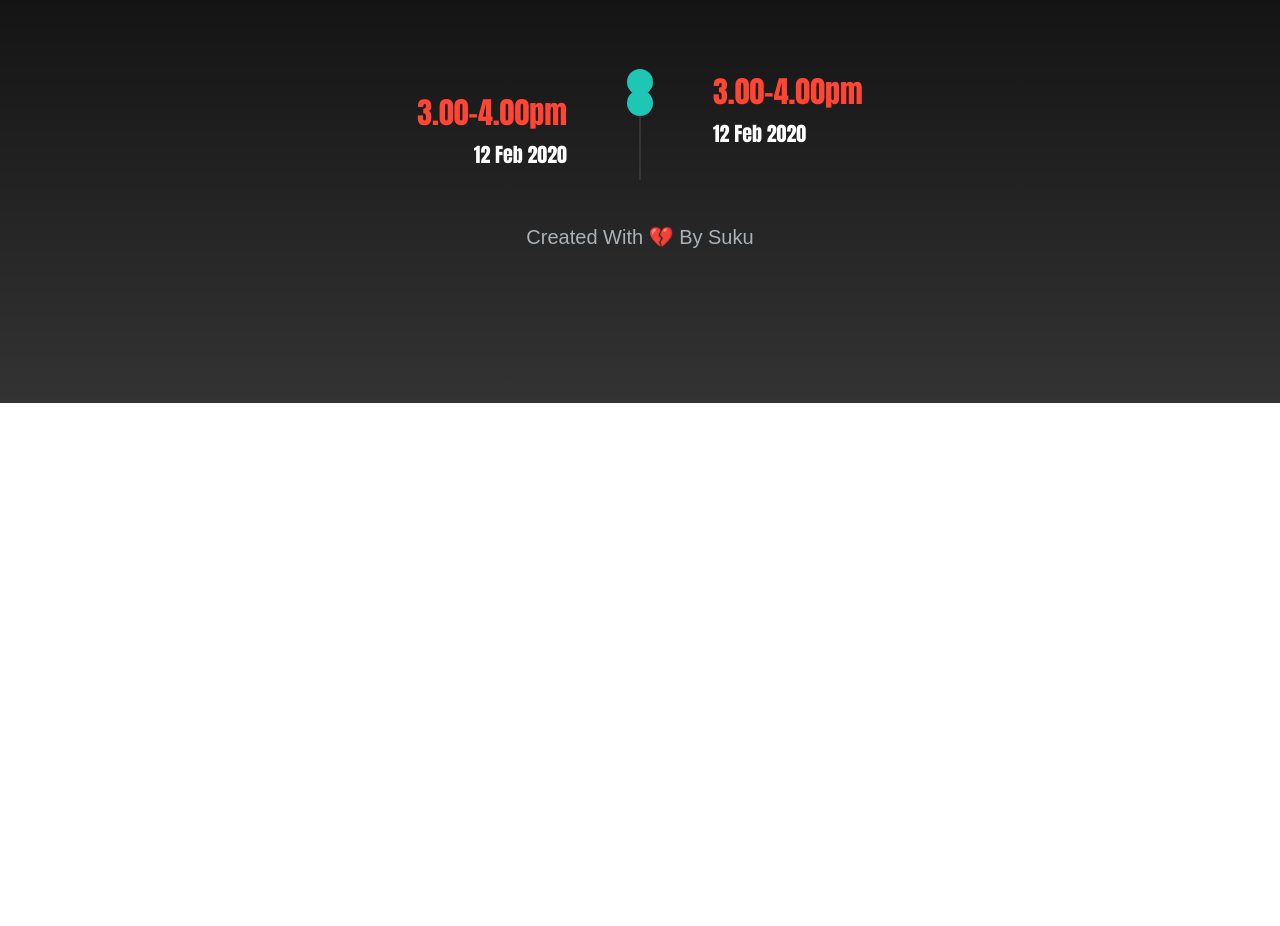
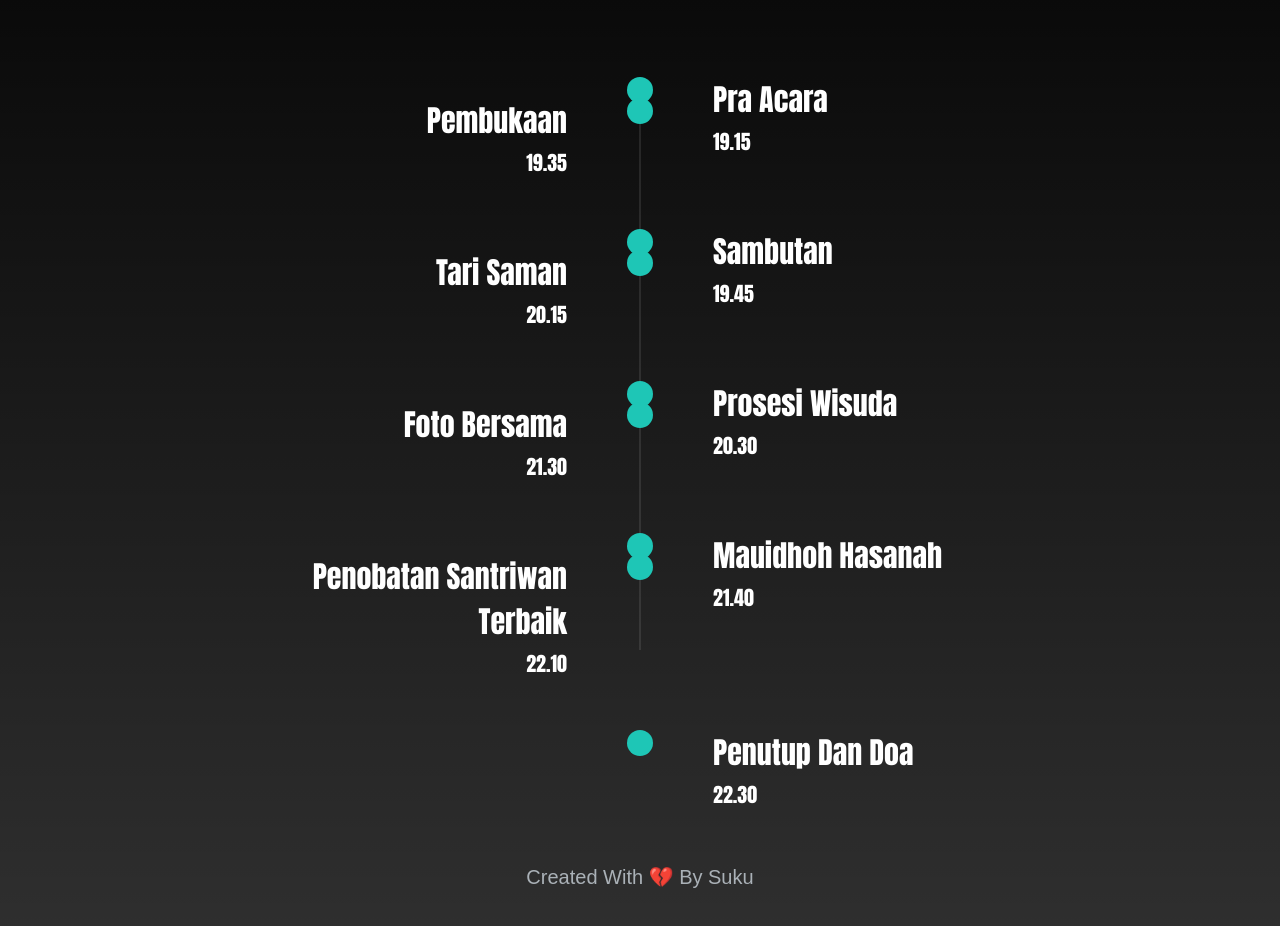
Before and after one commit to 4RSIM3R/akhirussanah, a plain HTML site: page index.html in a window 1280 px wide. Shown: the part 2331-3257 px from the top of the page. Before the commit the page ends 2734 px from the top, so only its background shows below. Drawn offline with Linux system fonts and the light colour scheme; a web font is replaced by a local one.

Commit message:
:pencil: update

```diff
--- a/index.html
+++ b/index.html
@@ -57,8 +57,8 @@
                     <div class="section_title  mb-80">
                         <h3 class="wow fadeInRight text-center mb-50" data-wow-duration="1s" data-wow-delay=".3s">Assalamualaikum Wr Wb</h3>
                         <p class="wow fadeInRight text-left mb-80" cla data-wow-duration="1s" data-wow-delay=".4s">Dengan penuh rasa syukur dan suka cita, kami mengundang Bapak / Ibu / Saudara/i dalam acara Haflah Akhirussanah Asrama Sulaiaman Bilqis yang insyaallah akan dilaksanakan pada </p>
-                        <p class="text-left mb-30 mt-30">Hari / Tanggal : Ahad, 14 Maret 2021</p>
-                        <p class="text-left mb-30">Waktu : 08:00</p>
+                        <p class="text-left mb-30 mt-30">Hari / Tanggal : Sabtu, 10 April 2021</p>
+                        <p class="text-left mb-30">Waktu : 20:00 WIB</p>
                         <p class="text-left mb-30">Tempat : Asrama Sulaiman Bilqis</p>
                     </div>
                 </div>
@@ -70,7 +70,7 @@
                             <img src="./EventCon_files/shape_3.svg" alt="">
                         </div>
                         <div class="thumb_inner  wow fadeInUp" data-wow-duration="1s" data-wow-delay=".3s">
-                            <img src="./EventCon_files/about.png" alt="">
+                            <img src="./IMG_1279-min.jpg" alt="">
                         </div>
                     </div>
                 </div>
@@ -100,9 +100,9 @@
                         <div class="single_propram mb-80">
                             <div class="inner_wrap">
                                 <div class="circle_img"></div>
-                                <div class="porgram_top mb-80">
-                                    <span class=" wow fadeInLeft" data-wow-duration="1s" data-wow-delay=".3s">3.00-4.00pm</span>
-                                    <h4 class=" wow fadeInUp" data-wow-duration="1s" data-wow-delay=".4s">12 Feb 2020
+                                <div class="porgram_top">
+                                    <span style="color: white !important;" class=" wow fadeInLeft" data-wow-duration="1s" data-wow-delay=".3s">Pra Acara</span>
+                                    <h4 class=" wow fadeInUp" data-wow-duration="1s" data-wow-delay=".4s">19.15
                                     </h4>
                                 </div>
                             </div>
@@ -111,8 +111,78 @@
                             <div class="inner_wrap">
                                 <div class="circle_img"></div>
                                 <div class="porgram_top">
-                                    <span class="wow fadeInRight" data-wow-duration="1s" data-wow-delay=".3s">3.00-4.00pm</span>
-                                    <h4 class="wow fadeInRight" data-wow-duration="1s" data-wow-delay=".4s">12 Feb 2020
+                                    <span style="color: white !important;" class=" wow fadeInLeft" data-wow-duration="1s" data-wow-delay=".3s">Pembukaan</span>
+                                    <h4 class=" wow fadeInUp" data-wow-duration="1s" data-wow-delay=".4s">19.35
+                                    </h4>
+                                </div>
+                            </div>
+                        </div>
+                        <div class="single_propram">
+                            <div class="inner_wrap">
+                                <div class="circle_img"></div>
+                                <div class="porgram_top">
+                                    <span style="color: white !important;" class=" wow fadeInLeft" data-wow-duration="1s" data-wow-delay=".3s">Sambutan</span>
+                                    <h4 class=" wow fadeInUp" data-wow-duration="1s" data-wow-delay=".4s">19.45
+                                    </h4>
+                                </div>
+                            </div>
+                        </div>
+                        <div class="single_propram">
+                            <div class="inner_wrap">
+                                <div class="circle_img"></div>
+                                <div class="porgram_top">
+                                    <span style="color: white !important;" class=" wow fadeInLeft" data-wow-duration="1s" data-wow-delay=".3s">Tari Saman</span>
+                                    <h4 class=" wow fadeInUp" data-wow-duration="1s" data-wow-delay=".4s">20.15
+                                    </h4>
+                                </div>
+                            </div>
+                        </div>
+                        <div class="single_propram">
+                            <div class="inner_wrap">
+                                <div class="circle_img"></div>
+                                <div class="porgram_top">
+                                    <span style="color: white !important;" class=" wow fadeInLeft" data-wow-duration="1s" data-wow-delay=".3s">Prosesi Wisuda</span>
+                                    <h4 class=" wow fadeInUp" data-wow-duration="1s" data-wow-delay=".4s">20.30
+                                    </h4>
+                                </div>
+                            </div>
+                        </div>
+                        <div class="single_propram">
+                            <div class="inner_wrap">
+                                <div class="circle_img"></div>
+                                <div class="porgram_top">
+                                    <span style="color: white !important;" class=" wow fadeInLeft" data-wow-duration="1s" data-wow-delay=".3s">Foto Bersama</span>
+                                    <h4 class=" wow fadeInUp" data-wow-duration="1s" data-wow-delay=".4s">21.30
+                                    </h4>
+                                </div>
+                            </div>
+                        </div>
+                        <div class="single_propram">
+                            <div class="inner_wrap">
+                                <div class="circle_img"></div>
+                                <div class="porgram_top">
+                                    <span style="color: white !important;" class=" wow fadeInLeft" data-wow-duration="1s" data-wow-delay=".3s">Mauidhoh Hasanah</span>
+                                    <h4 class=" wow fadeInUp" data-wow-duration="1s" data-wow-delay=".4s">21.40
+                                    </h4>
+                                </div>
+                            </div>
+                        </div>
+                        <div class="single_propram">
+                            <div class="inner_wrap">
+                                <div class="circle_img"></div>
+                                <div class="porgram_top">
+                                    <span style="color: white !important;" class=" wow fadeInLeft" data-wow-duration="1s" data-wow-delay=".3s">Penobatan Santriwan Terbaik</span>
+                                    <h4 class=" wow fadeInUp" data-wow-duration="1s" data-wow-delay=".4s">22.10
+                                    </h4>
+                                </div>
+                            </div>
+                        </div>
+                        <div class="single_propram">
+                            <div class="inner_wrap">
+                                <div class="circle_img"></div>
+                                <div class="porgram_top">
+                                    <span style="color: white !important;" class=" wow fadeInLeft" data-wow-duration="1s" data-wow-delay=".3s">Penutup Dan Doa</span>
+                                    <h4 class=" wow fadeInUp" data-wow-duration="1s" data-wow-delay=".4s">22.30
                                     </h4>
                                 </div>
                             </div>
```
Also changed, not shown: 1 other file.
